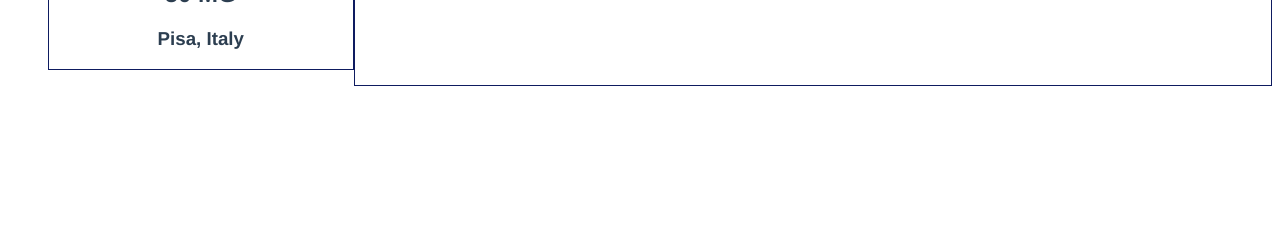
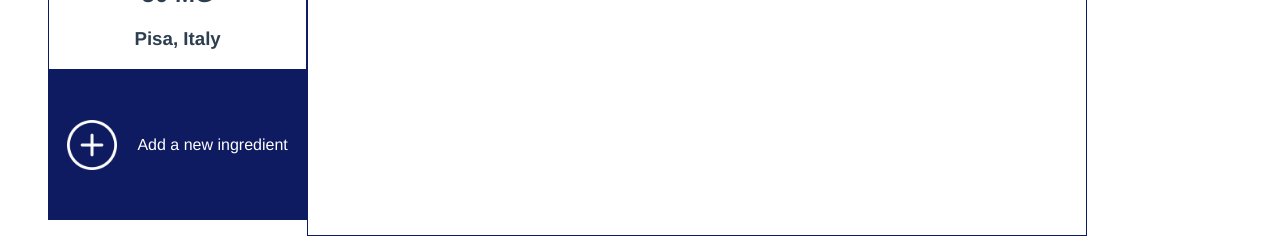
Before and after one commit to hope-andrew/ingredients, a Vue app: page /#/ingredients in a window 1280 px wide. Shown: the part 1135-1376 px from the top of the page. Before the commit the page ends 1229 px from the top, so only its background shows below. Built offline with nearby package versions, Linux system fonts and the light colour scheme.

Commit message:
scaffold add ingredient form and click handler

```diff
--- /dev/null
+++ b/src/components/IngredientAddForm.vue
@@ -0,0 +1,13 @@
+<template lang="html">
+  <h1> Add Ingredient </h1>
+</template>
+
+<script>
+export default {
+  name: 'IngredientAddForm',
+
+};
+</script>
+
+<style lang="scss" scoped>
+</style>
--- a/src/views/Ingredients.vue
+++ b/src/views/Ingredients.vue
@@ -11,6 +11,10 @@
           :origin="ingredient.origin"
           />
         </li>
+        <li class="add-button" @click="handleAddClick()">
+          <img class="add-button__img" src="../assets/plus-button.png" alt="add"/>
+          <p class="add-button__text">Add a new ingredient</p>
+        </li>
       </ul>
       <ingredient-detail class="ingredient-detail"
         :name="currentIngredient.name"
@@ -18,6 +22,8 @@
         :origin="currentIngredient.origin"
         :detail="currentIngredient.detail"
       />
+      <ingredient-add-form />
+
     </div>
   </div>
 </template>
@@ -25,6 +31,7 @@
 <script>
 import IngredientCard from '../components/IngredientCard.vue';
 import IngredientDetail from '../components/IngredientDetail.vue';
+import IngredientAddForm from '../components/IngredientAddForm.vue';
 import Data from '../data';
 
 export default {
@@ -32,6 +39,7 @@ export default {
   components: {
     IngredientCard,
     IngredientDetail,
+    IngredientAddForm,
   },
   computed: {
     currentIngredient() {
@@ -47,6 +55,9 @@ export default {
   methods: {
     handleIngredientSelect(selectedIngredientIndex) {
       this.currentIngredientIndex = selectedIngredientIndex;
+    },
+    handleAddClick() {
+      console.log('add');
     },
   },
 };
@@ -71,4 +82,26 @@ export default {
   color: #FFFFFF;
 }
 
+.add-button {
+  width: 100%;
+  display: inline-block;
+  vertical-align: middle;
+  background-color: #0E1B60;
+  color: #FFFFFF;
+  padding-top: 50px;
+  padding-bottom: 50px;
+
+  &__img {
+    margin: auto;
+    height: 50px;
+    display: inline-block;
+    vertical-align: middle;
+  }
+  &__text {
+    display: inline-block;
+    vertical-align: middle;
+    padding-left: 20px;
+  }
+}
+
 </style>
```
Also changed, not shown: src/assets/plus-button.png (added).
